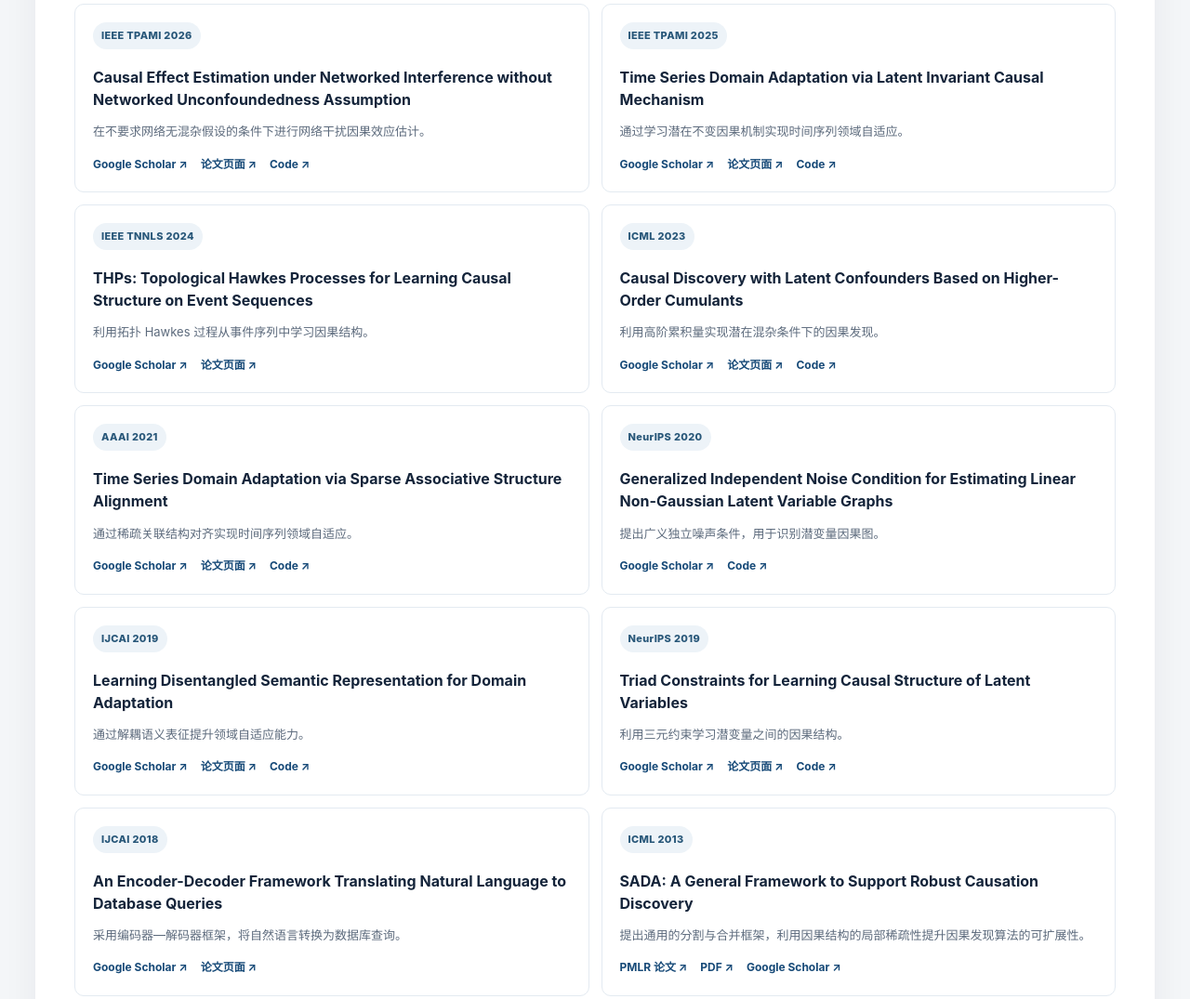
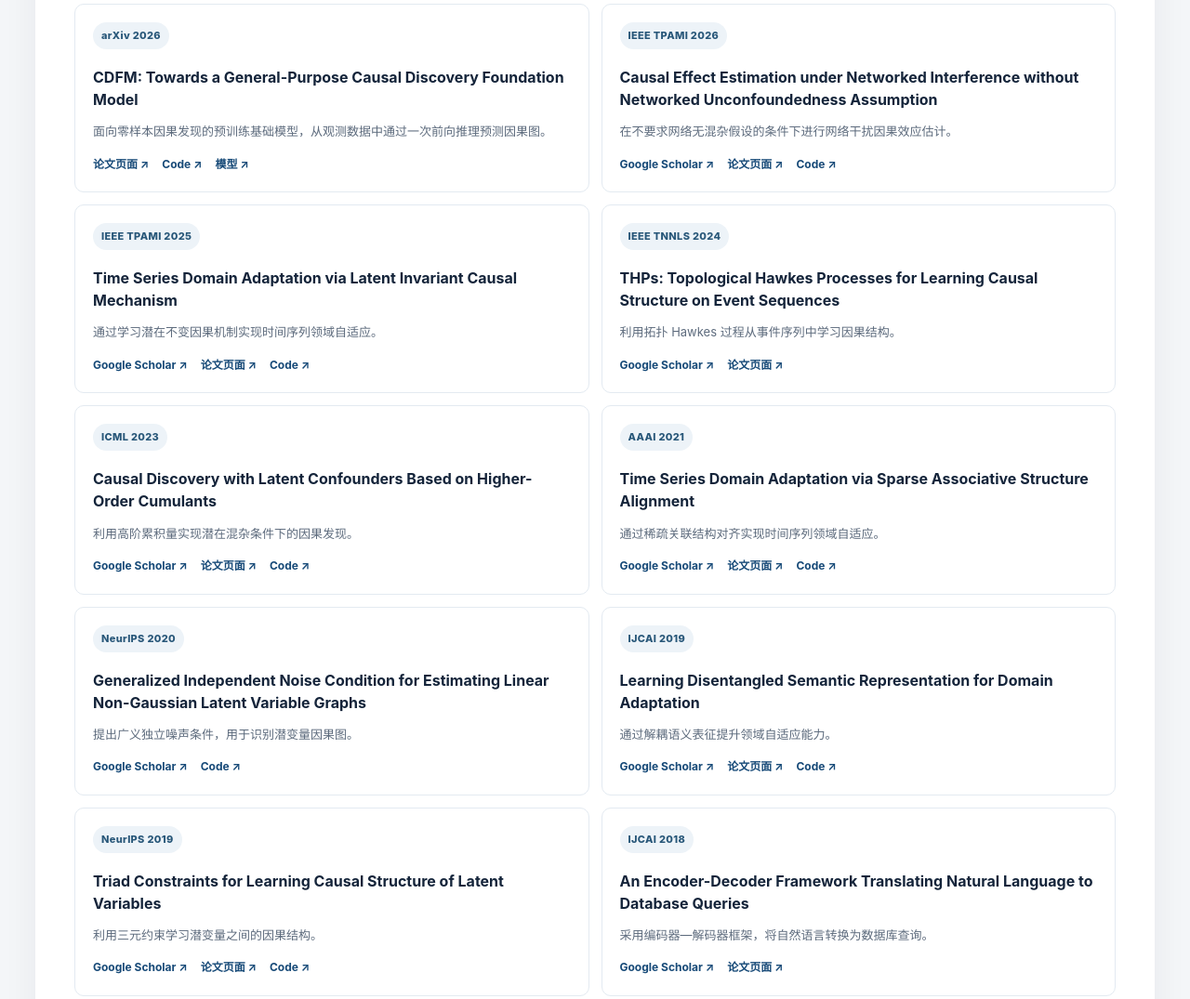
Before and after one commit to ruichucai/ruichucai.github.io, a website built with Vite: page zh-cn/index.html in a window 1280 px wide. Shown: the part 6310-7385 px from the top of the page at 93% size. Built offline with nearby package versions, Linux system fonts and the light colour scheme.

Commit message:
Replace SADA with CDFM in selected publications; retain SASA

```diff
--- a/zh-cn/index.html
+++ b/zh-cn/index.html
@@ -237,6 +237,7 @@ cg.draw_pydot_graph()</code></pre>
   <h2>代表性论文</h2>
   <p class="featured-intro">以下为部分代表性研究成果。更多论文及搜索筛选功能请见下方论文列表。</p>
   <div class="featured-grid">
+    <article class="featured-paper"><span class="paper-venue">arXiv 2026</span><h3><a href="https://arxiv.org/abs/2607.11508">CDFM: Towards a General-Purpose Causal Discovery Foundation Model</a></h3><p>面向零样本因果发现的预训练基础模型，从观测数据中通过一次前向推理预测因果图。</p><div class="paper-links"><a href="https://arxiv.org/abs/2607.11508">论文页面 ↗</a><a href="https://github.com/DMIRLAB-Group/CDFM">Code ↗</a><a href="https://huggingface.co/DMIRLAB/CDFM">模型 ↗</a></div></article>
     <article class="featured-paper"><span class="paper-venue">IEEE TPAMI 2026</span><h3><a href="https://doi.org/10.1109/TPAMI.2026.3741691">Causal Effect Estimation under Networked Interference without Networked Unconfoundedness Assumption</a></h3><p>在不要求网络无混杂假设的条件下进行网络干扰因果效应估计。</p><div class="paper-links"><a href="https://scholar.google.com/citations?view_op=view_citation&hl=en&user=gG4HJ4UAAAAJ&sortby=pubdate&citation_for_view=gG4HJ4UAAAAJ:NU-BerS4NX4C">Google Scholar ↗</a><a href="https://doi.org/10.1109/TPAMI.2026.3741691">论文页面 ↗</a><a href="https://github.com/DMIRLAB-Group/CaLaNet">Code ↗</a></div></article>
     <article class="featured-paper"><span class="paper-venue">IEEE TPAMI 2025</span><h3><a href="https://doi.org/10.1109/TPAMI.2025.3642245">Time Series Domain Adaptation via Latent Invariant Causal Mechanism</a></h3><p>通过学习潜在不变因果机制实现时间序列领域自适应。</p><div class="paper-links"><a href="https://scholar.google.com/citations?view_op=view_citation&hl=en&user=gG4HJ4UAAAAJ&cstart=20&pagesize=80&sortby=pubdate&citation_for_view=gG4HJ4UAAAAJ:C-Rn0OCouf8C">Google Scholar ↗</a><a href="https://doi.org/10.1109/TPAMI.2025.3642245">论文页面 ↗</a><a href="https://github.com/DMIRLAB-Group/LCA">Code ↗</a></div></article>
     <article class="featured-paper"><span class="paper-venue">IEEE TNNLS 2024</span><h3><a href="https://doi.org/10.1109/TNNLS.2022.3175622">THPs: Topological Hawkes Processes for Learning Causal Structure on Event Sequences</a></h3><p>利用拓扑 Hawkes 过程从事件序列中学习因果结构。</p><div class="paper-links"><a href="https://scholar.google.com/citations?view_op=view_citation&hl=en&user=gG4HJ4UAAAAJ&citation_for_view=gG4HJ4UAAAAJ:Ej9njvOgR2oC">Google Scholar ↗</a><a href="https://doi.org/10.1109/TNNLS.2022.3175622">论文页面 ↗</a></div></article>
@@ -246,7 +247,7 @@ cg.draw_pydot_graph()</code></pre>
     <article class="featured-paper"><span class="paper-venue">IJCAI 2019</span><h3><a href="https://www.ijcai.org/proceedings/2019/285">Learning Disentangled Semantic Representation for Domain Adaptation</a></h3><p>通过解耦语义表征提升领域自适应能力。</p><div class="paper-links"><a href="https://scholar.google.com/citations?view_op=view_citation&hl=en&user=gG4HJ4UAAAAJ&citation_for_view=gG4HJ4UAAAAJ:6VlyvFCUEfcC">Google Scholar ↗</a><a href="https://www.ijcai.org/proceedings/2019/285">论文页面 ↗</a><a href="https://github.com/DMIRLAB-Group/DSR">Code ↗</a></div></article>
     <article class="featured-paper"><span class="paper-venue">NeurIPS 2019</span><h3><a href="https://proceedings.neurips.cc/paper_files/paper/2019/file/8c66bb19847dd8c21413c5c8c9d68306-Paper.pdf">Triad Constraints for Learning Causal Structure of Latent Variables</a></h3><p>利用三元约束学习潜变量之间的因果结构。</p><div class="paper-links"><a href="https://scholar.google.com/citations?view_op=view_citation&hl=en&user=gG4HJ4UAAAAJ&citation_for_view=gG4HJ4UAAAAJ:W2uZP3ddy8sC">Google Scholar ↗</a><a href="https://proceedings.neurips.cc/paper_files/paper/2019/file/8c66bb19847dd8c21413c5c8c9d68306-Paper.pdf">论文页面 ↗</a><a href="https://github.com/fengxie009/Triad-Constraints-for-Learning-Causal-Structure-of-Latent-Variables">Code ↗</a></div></article>
     <article class="featured-paper"><span class="paper-venue">IJCAI 2018</span><h3><a href="https://www.ijcai.org/proceedings/2018/553">An Encoder-Decoder Framework Translating Natural Language to Database Queries</a></h3><p>采用编码器—解码器框架，将自然语言转换为数据库查询。</p><div class="paper-links"><a href="https://scholar.google.com/citations?view_op=view_citation&hl=en&user=gG4HJ4UAAAAJ&citation_for_view=gG4HJ4UAAAAJ:m92CDrhVnKEC">Google Scholar ↗</a><a href="https://www.ijcai.org/proceedings/2018/553">论文页面 ↗</a></div></article>
-      <article class="featured-paper"><span class="paper-venue">ICML 2013</span><h3><a href="https://proceedings.mlr.press/v28/cai13.html">SADA: A General Framework to Support Robust Causation Discovery</a></h3><p>提出通用的分割与合并框架，利用因果结构的局部稀疏性提升因果发现算法的可扩展性。</p><div class="paper-links"><a href="https://proceedings.mlr.press/v28/cai13.html">PMLR 论文 ↗</a><a href="https://proceedings.mlr.press/v28/cai13.pdf">PDF ↗</a><a href="https://scholar.google.com/citations?view_op=view_citation&hl=en&user=gG4HJ4UAAAAJ&cstart=300&pagesize=100&sortby=pubdate&citation_for_view=gG4HJ4UAAAAJ:kNdYIx-mwKoC">Google Scholar ↗</a></div></article>
+
   </div>
 </section>
 
```
